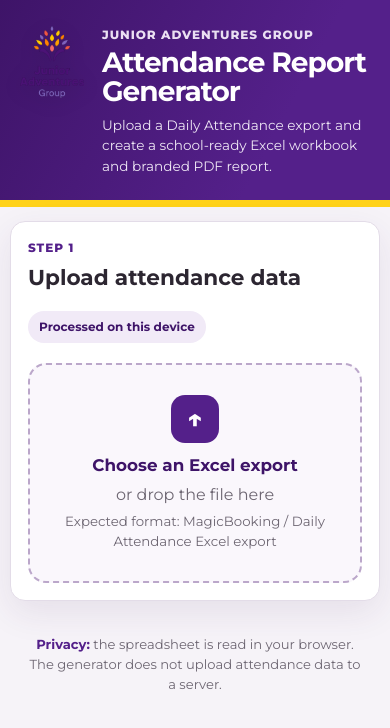
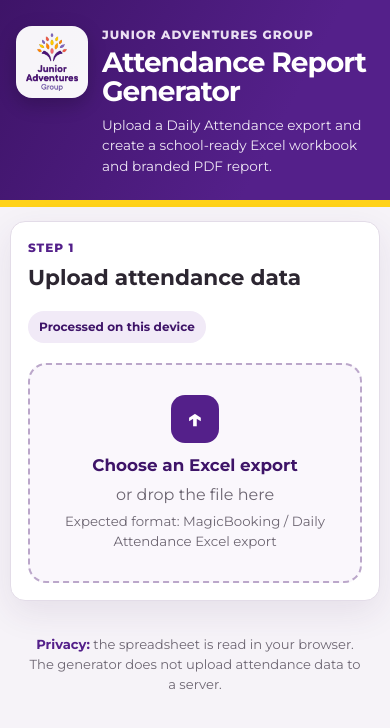
Before and after one commit to DJSmartyP/attendance-data-reports, a plain HTML site: page index.html in a window 390 px wide. Drawn offline with nearby package versions, Linux system fonts and the light colour scheme.

Commit message:
Add files via upload

```diff
--- a/styles.css
+++ b/styles.css
@@ -48,7 +48,11 @@
   height: 104px;
   object-fit: contain;
   flex: 0 0 auto;
-  filter: drop-shadow(0 4px 10px rgba(0,0,0,.15));
+  background: rgba(255,255,255,.96);
+  border-radius: 20px;
+  padding: 10px;
+  box-shadow: 0 8px 18px rgba(0,0,0,.14);
+  filter: drop-shadow(0 4px 10px rgba(0,0,0,.08));
 }
 .eyebrow, .step {
   margin: 0 0 4px;
@@ -284,7 +288,7 @@
 .pdf-page.portrait { width: 794px; height: 1123px; padding: 120px 58px 55px; }
 .pdf-page.landscape { width: 1123px; height: 794px; padding: 108px 42px 48px; }
 .pdf-brandbar { position: absolute; left: 0; top: 0; width: 100%; height: 31px; background: var(--jag-purple); border-bottom: 6px solid var(--jag-yellow); }
-.pdf-header-logo { position: absolute; left: 54px; top: 48px; width: 72px; height: 72px; object-fit: contain; }
+.pdf-header-logo { position: absolute; left: 54px; top: 48px; width: 72px; height: 72px; object-fit: contain; background: rgba(255,255,255,.98); border-radius: 14px; padding: 7px; box-sizing: border-box; box-shadow: 0 4px 10px rgba(0,0,0,.08); }
 .pdf-header-text { position: absolute; left: 140px; top: 54px; }
 .pdf-header-text strong { display: block; color: var(--jag-purple-dark); font-size: 16px; }
 .pdf-header-text span { color: var(--muted); font-size: 11px; }
@@ -325,7 +329,7 @@
 }
 @media (max-width: 580px) {
   .header-inner { align-items: flex-start; gap: 14px; }
-  .brand-logo { width: 72px; height: 72px; }
+  .brand-logo { width: 72px; height: 72px; padding: 7px; border-radius: 16px; }
   .header-copy { font-size: .85rem; }
   .shell { width: min(100% - 20px, 1120px); margin-top: 14px; }
   .panel { padding: 17px; border-radius: 15px; }
```
